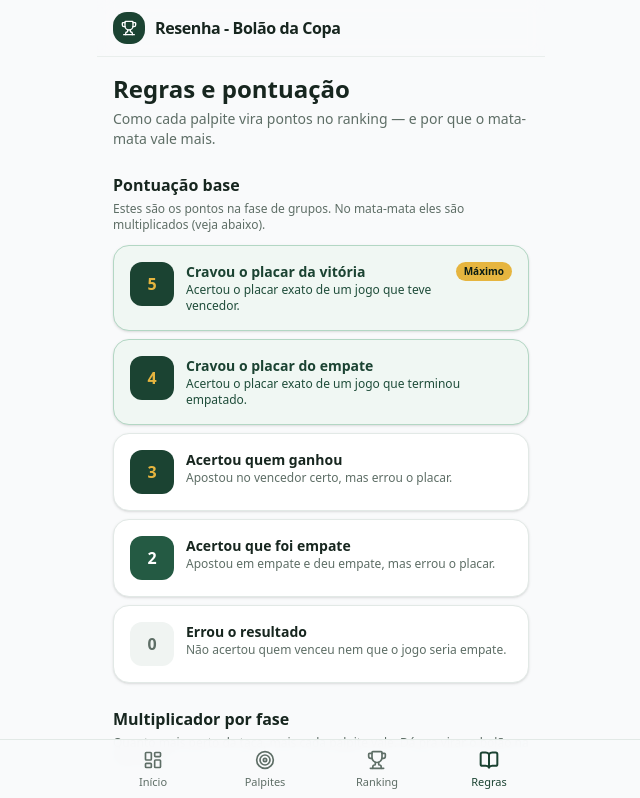
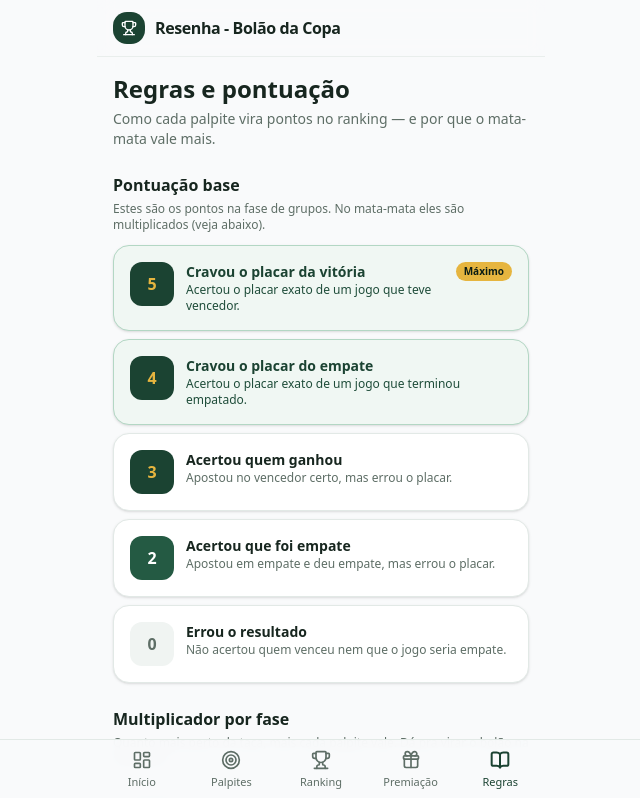
Before and after one commit to emersonjds/bolao-copa, a Next.js app: page /regras in a window 1280 px wide. Shown: the top 798 px of the page, without its empty margins (319-959 px from the left). Built offline with nearby package versions, Linux system fonts and the light colour scheme; no server answers.

Commit message:
add premiacao item to bottom nav

```diff
--- a/src/widgets/app-shell/ui/bottom-nav.tsx
+++ b/src/widgets/app-shell/ui/bottom-nav.tsx
@@ -2,7 +2,7 @@
 
 import Link from "next/link";
 import { usePathname } from "next/navigation";
-import { LayoutDashboard, Target, Trophy, BookOpen, ShieldCheck } from "lucide-react";
+import { LayoutDashboard, Target, Trophy, Gift, BookOpen, ShieldCheck } from "lucide-react";
 import type { LucideIcon } from "lucide-react";
 import { useIsAdmin } from "@/features/auth";
 
@@ -16,6 +16,7 @@ const BASE_NAV_ITEMS: NavItem[] = [
   { href: "/", label: "Início", icon: LayoutDashboard },
   { href: "/palpites", label: "Palpites", icon: Target },
   { href: "/ranking", label: "Ranking", icon: Trophy },
+  { href: "/premiacao", label: "Premiação", icon: Gift },
   { href: "/regras", label: "Regras", icon: BookOpen },
 ];
 
```
Also changed, not shown: 1 other file (tests, documents, lock files or other folders).
